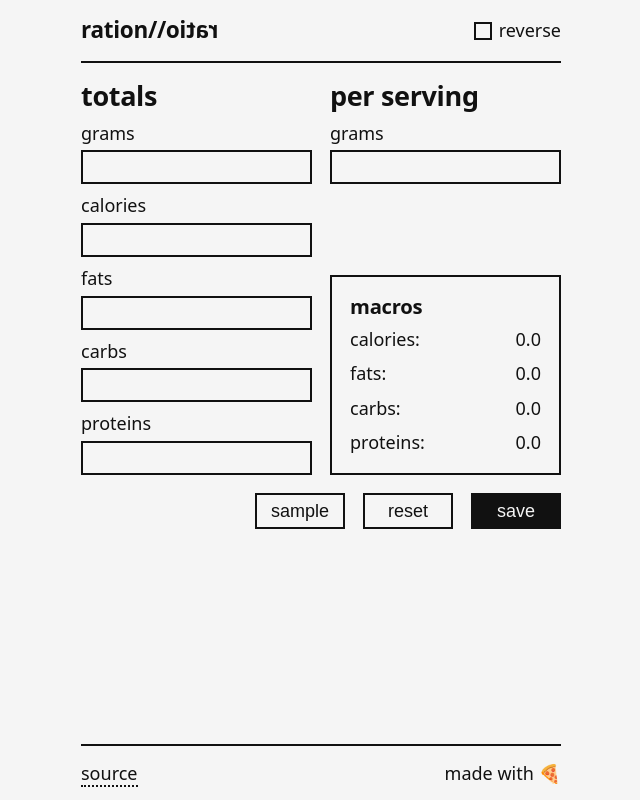
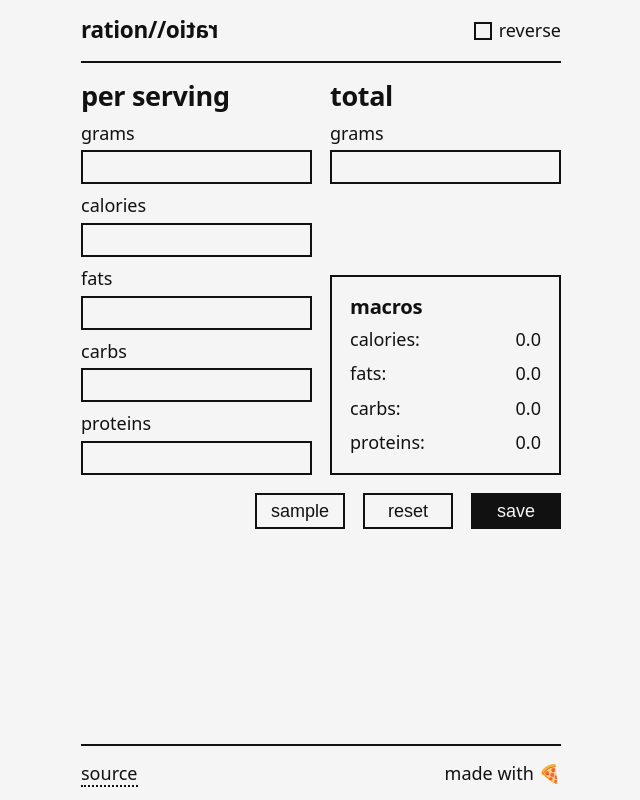
Before and after one commit to chuckhutchins/ration-ratio, a Vue app: page / in a window 1280 px wide. Shown: the whole page, without its empty margins (319-959 px from the left). Built offline with nearby package versions, Linux system fonts and the light colour scheme.

Commit message:
switching text order to be more generally useful

```diff
--- a/src/components/RatioCalculator.vue
+++ b/src/components/RatioCalculator.vue
@@ -55,8 +55,8 @@ const generateSampleData = () => {
 const store = useStore();
 const { foodList, isReverse } = storeToRefs(store);
 
-const inputColumnText = computed(() => isReverse.value ? 'per serving' : 'totals');
-const outputColumnText = computed(() => isReverse.value ? 'totals' : 'per serving');
+const inputColumnText = computed(() => isReverse.value ? 'totals' : 'per serving');
+const outputColumnText = computed(() => isReverse.value ? 'per serving' : 'total');
 
 const gramRatio = computed(() => servingGrams.value / totalGrams.value);
 const totalGrams = ref();
```
